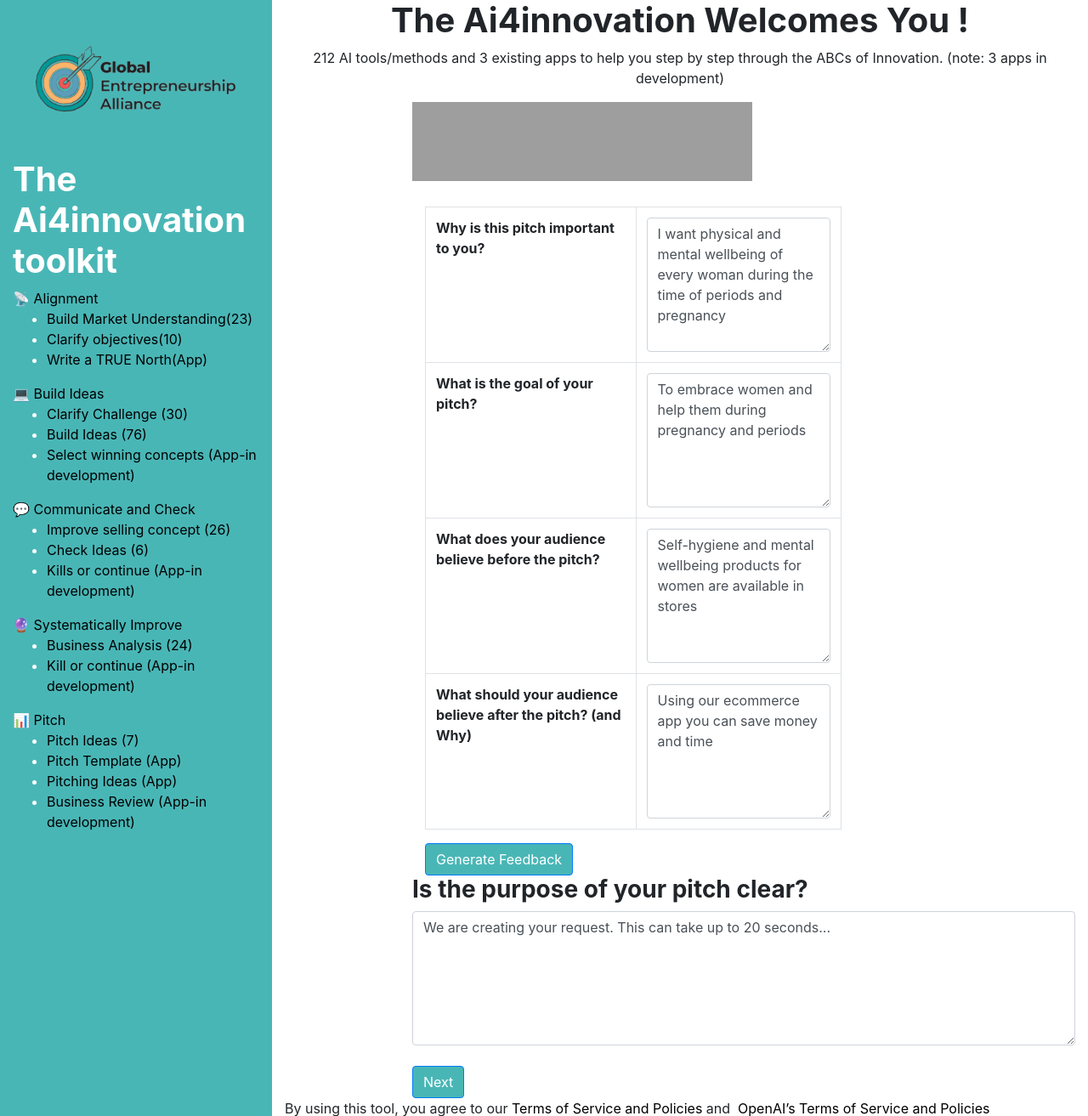
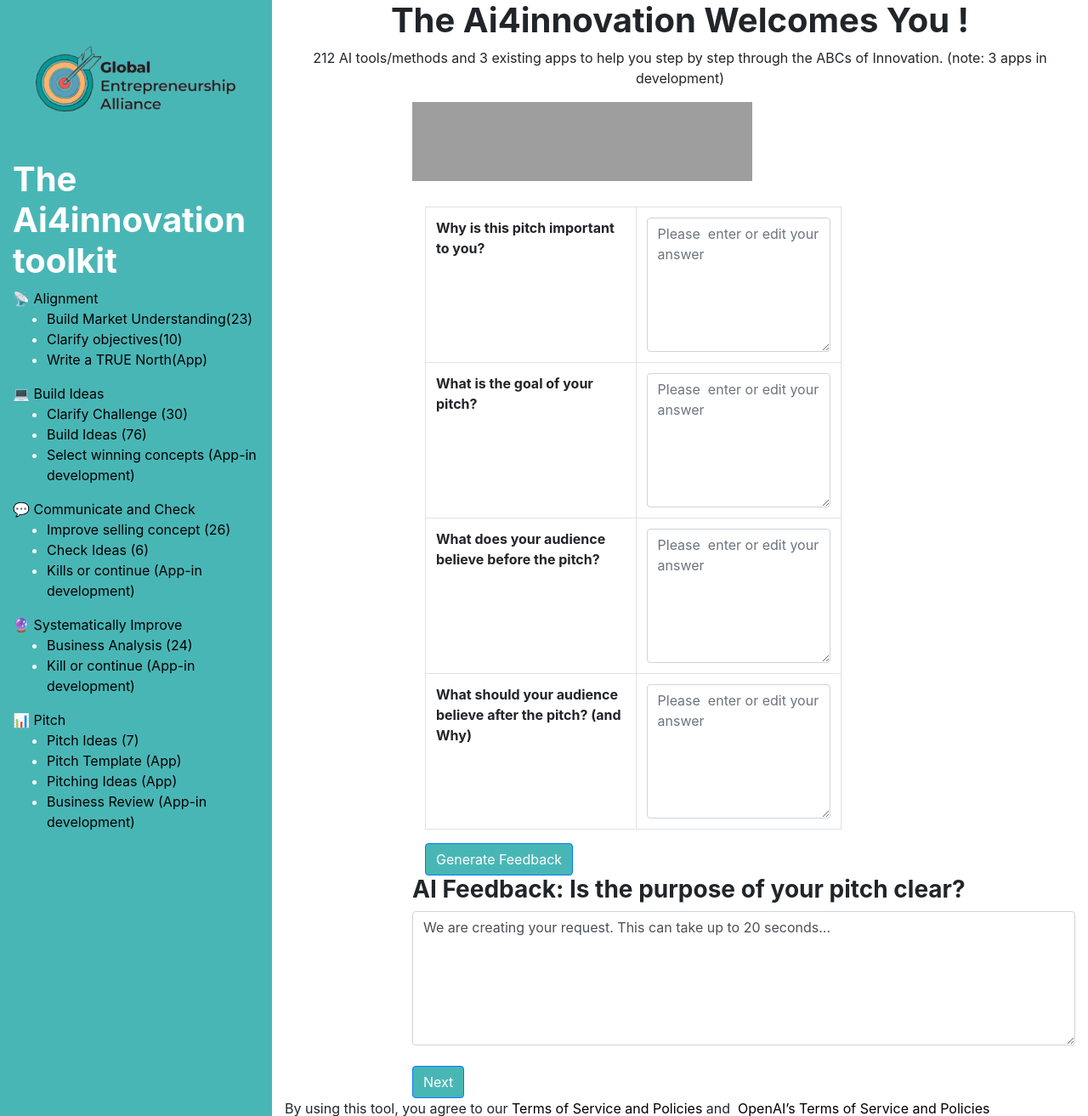
Before and after one commit to taurtk/pyapp, a Flask app: page / in a window 1280 px wide. Shown: the top 1313 px of the page at 85% size. Run offline with Flask 2, Linux system fonts and the light colour scheme; some libraries are stand-ins or nearby versions.

Commit message:
add design

```diff
--- a/templates/index.html
+++ b/templates/index.html
@@ -58,8 +58,8 @@
             align-items: center;
             justify-content: center;
         }
-        .container_
-        {
+
+        .container_ {
             align-items: center;
             justify-content: center;
             margin-left: 150px;
@@ -155,7 +155,7 @@
                         </div>
                         <!-- <h1> <b>Please define your core message</b></h1> -->
 
-                        <div class="ml-100 container_">                       <!-- Question table -->
+                        <div class="ml-100 container_"> <!-- Question table -->
                             <form action="/generate_feedback" method="post">
                                 <div class="container mt-4 tablecontainer">
                                     <div class="row">
@@ -165,16 +165,17 @@
                                                     <tr>
                                                         <td><strong>Why is this pitch important to you?</strong></td>
                                                         <td>
-                                                        <textarea class="form-control wide-textarea w-100" placeholder="Please  enter or edit your  answer" rows="6"
-                                                            cols="50"
-                                                            name="user_input1">I want physical and mental wellbeing of every woman during the time of periods and pregnancy</textarea>
+                                                            <textarea class="form-control wide-textarea w-100"
+                                                                placeholder="Please  enter or edit your  answer"
+                                                                rows="6" cols="50" name="user_input1"></textarea>
                                                         </td>
                                                     </tr>
                                                     <tr>
                                                         <td><strong>What is the goal of your pitch?</strong></td>
                                                         <td>
                                                             <textarea class="form-control" rows="6"
-           placeholder="Please  enter or edit your  answer"                                                  name="user_input2">To embrace women and help them during pregnancy and periods </textarea>
+                                                                placeholder="Please  enter or edit your  answer"
+                                                                name="user_input2"></textarea>
                                                         </td>
                                                     </tr>
                                                     <tr>
@@ -182,15 +183,18 @@
                                                                 pitch?</strong></td>
                                                         <td>
                                                             <textarea class="form-control" rows="6"
-           placeholder="Please  enter or edit your  answer"                                                  name="user_input3">Self-hygiene and mental wellbeing products for women are available in stores</textarea>
+                                                                placeholder="Please  enter or edit your  answer"
+                                                                name="user_input3"></textarea>
                                                         </td>
                                                     </tr>
                                                     <tr>
-                                                    <td><strong>What should your audience believe after the pitch? (and
+                                                        <td><strong>What should your audience believe after the pitch?
+                                                                (and
                                                                 Why)</strong></td>
                                                         <td>
                                                             <textarea class="form-control" rows="6"
-           placeholder="Please  enter or edit your  answer"                                                  name="user_input4">Using our ecommerce app you can save money and time </textarea>
+                                                                placeholder="Please  enter or edit your  answer"
+                                                                name="user_input4"></textarea>
                                                         </td>
                                                     </tr>
                                                 </tbody>
@@ -206,7 +210,7 @@
                                 </div>
 
                             </form>
-                        <h3><strong>Is the purpose of your pitch clear?</strong></h3>
+                            <h3><strong>AI Feedback: Is the purpose of your pitch clear?</strong></h3>
                             <!-- Output section -->
                             <div class="output">
                                 <div id="response1">
```
Also changed, not shown: templates/step1.html (+5 -5 lines), templates/step2.html (+7 -7 lines), templates/step3.html (+5 -3 lines). Lines whose indentation alone changed are shown as unchanged.
